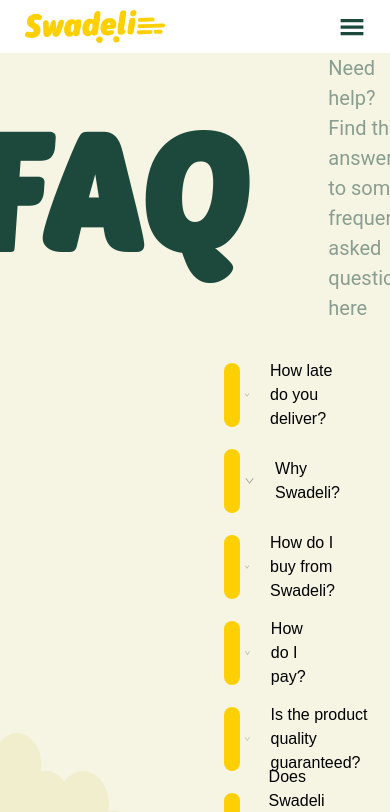
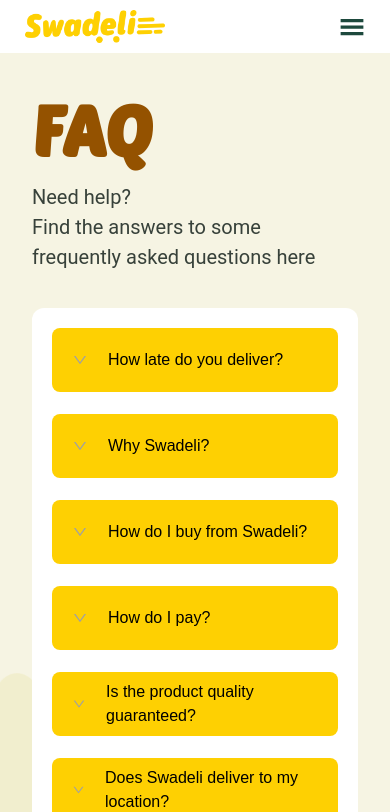
Before and after one commit to novrandobilly/swadeli-compro, a Next.js app: page /faq in a window 390 px wide. Shown: the top 812 px of the page. Built offline with nearby package versions, Linux system fonts and the light colour scheme.

Commit message:
faq responsive

```diff
--- a/components/Header/Header.module.scss
+++ b/components/Header/Header.module.scss
@@ -8,6 +8,7 @@
   justify-content: space-between;
   padding: 10px 25px;
   margin: auto;
+  z-index: 999;
   .temp {
     right: 0 !important;
   }
--- a/components/Pages/Faq/Accordion.js
+++ b/components/Pages/Faq/Accordion.js
@@ -70,7 +70,7 @@
     },
   ];
   return (
-    <div className="flex flex-col justify-center h-auto py-12 pt-10 bg-white rounded-xl ">
+    <div className="flex flex-col justify-center h-auto px-5 lg:px-0 py-5 lg:py-12 lg:pt-10 bg-white rounded-xl ">
       {data.map((data) => {
         return (
           <AccordionComp
--- a/components/Pages/Faq/AccordionComp.js
+++ b/components/Pages/Faq/AccordionComp.js
@@ -10,7 +10,7 @@
   return (
     <>
       <div
-        className="flex group cursor-pointer w-3/4 mx-auto h-16 justify-between items-center p-2 mb-[22px] rounded-lg bg-[#FED002] "
+        className="flex group cursor-pointer w-full lg:w-3/4 mx-auto h-16 justify-between items-center p-2 mb-[22px] rounded-lg bg-[#FED002] "
         onClick={() => {
           handleSetIndex(id);
         }}
--- a/components/Pages/JoinUs/JoinUs.module.scss
+++ b/components/Pages/JoinUs/JoinUs.module.scss
@@ -1,17 +1,19 @@
 @font-face {
-  font-family: 'Poetsen One Regular';
+  font-family: "Poetsen One Regular";
   font-style: normal;
   font-weight: normal;
-  src: local('Poetsen One Regular'), url('../../../assets/font/PoetsenOne-Regular.woff') format('woff');
+  src: local("Poetsen One Regular"),
+    url("../../../assets/font/PoetsenOne-Regular.woff") format("woff");
 }
 .container {
   width: 100%;
   height: 1080px;
-  background: #F6F4E3;
+  background: #f6f4e3;
   .bckground-img {
     position: absolute;
     bottom: 0;
     top: 253px;
+    z-index: -1;
   }
   .bckground-img-2 {
     position: absolute;
@@ -38,18 +40,18 @@
     height: 397.41px;
     left: 95px;
     top: 333.5px;
-      z-index: 999;
+    z-index: 0;
     h1 {
-      font-family: 'Poetsen One Regular';
+      font-family: "Poetsen One Regular";
       font-style: normal;
       font-weight: 400;
       font-size: 150px;
       line-height: 180px;
       text-align: center;
-      color: #4C9840;
+      color: #4c9840;
     }
     p {
-      font-family: 'Roboto';
+      font-family: "Roboto";
       font-style: normal;
       font-weight: 400;
       font-size: 25px;
@@ -62,15 +64,15 @@
       justify-content: center;
       align-items: center;
       text-align: center;
-      font-family: 'Roboto';
+      font-family: "Roboto";
       font-style: normal;
       font-weight: 400;
       font-size: 15px;
       line-height: 18px;
-      color: #F2EFD3;
+      color: #f2efd3;
       width: 172px;
       height: 55.5px;
-      background: #4C9840;
+      background: #4c9840;
       box-shadow: 0px 4px 10px rgba(0, 0, 0, 0.1);
       border-radius: 99px;
     }
@@ -89,7 +91,7 @@
     top: 333.5px;
     z-index: 999;
     h1 {
-        font-family: 'Poetsen One Regular';
+      font-family: "Poetsen One Regular";
       font-style: normal;
       font-weight: 400;
       font-size: 120px;
@@ -100,7 +102,7 @@
     p {
       width: 430px;
       height: 87px;
-        font-family: 'Roboto';
+      font-family: "Roboto";
       font-style: normal;
       font-weight: 400;
       font-size: 25px;
@@ -113,12 +115,12 @@
       justify-content: center;
       align-items: center;
       text-align: center;
-        font-family: 'Roboto';
+      font-family: "Roboto";
       font-style: normal;
       font-weight: 400;
       font-size: 15px;
       line-height: 18px;
-        color: #F2EFD3;
+      color: #f2efd3;
       width: 172px;
       height: 55.5px;
       background: #945200;
--- a/pages/faq/index.js
+++ b/pages/faq/index.js
@@ -20,21 +20,21 @@
 
       <main>
         <Header />
-        <div className="bg-[#F6F4E3] pb-32 relative">
+        <div className="bg-[#F6F4E3] pb-16 lg:pb-32 relative">
           <div className={`${styles["img-bckgrnd"]} z-[1]`}>
             <Image src={img1} alt="FAQ background" />
           </div>
-          <div className="container mx-auto px-28 z-10">
-            <div className="flex flex-row justify-center gap-20 ">
-              <h1 className="text-[160px] text-[#1D493D] font-extrabold my-auto font-PoetsenOne">
+          <div className="container mx-auto px-8 lg:px-28 z-10">
+            <div className="flex flex-col lg:flex-row justify-center lg:gap-20 pt-6 lg:pt-0">
+              <h1 className="text-[70px] lg:text-[160px] lg:text-[#1D493D] text-[#945200]  font-extrabold my-auto font-PoetsenOne">
                 FAQ
               </h1>
-              <p className="text-[20px] text-[#899E90] my-auto font-Roboto">
+              <p className="text-[20px] text-[#37413A]  lg:text-[#899E90] my-auto font-Roboto">
                 Need help? <br /> Find the answers to some <br /> frequently
                 asked questions here
               </p>
             </div>
-            <div className="px-28 z-10 relative">
+            <div className=" lg:px-28 mt-9 lg:mt-0 z-10 relative">
               <Accordion />
             </div>
           </div>
```
Also changed, not shown: components/Header/Header.js (+27 -15 lines). Lines whose indentation alone changed are shown as unchanged.
